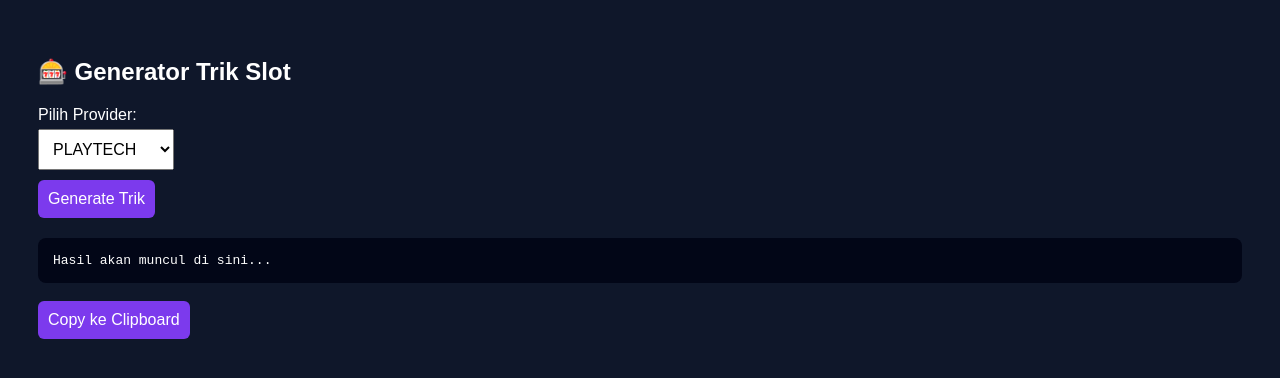
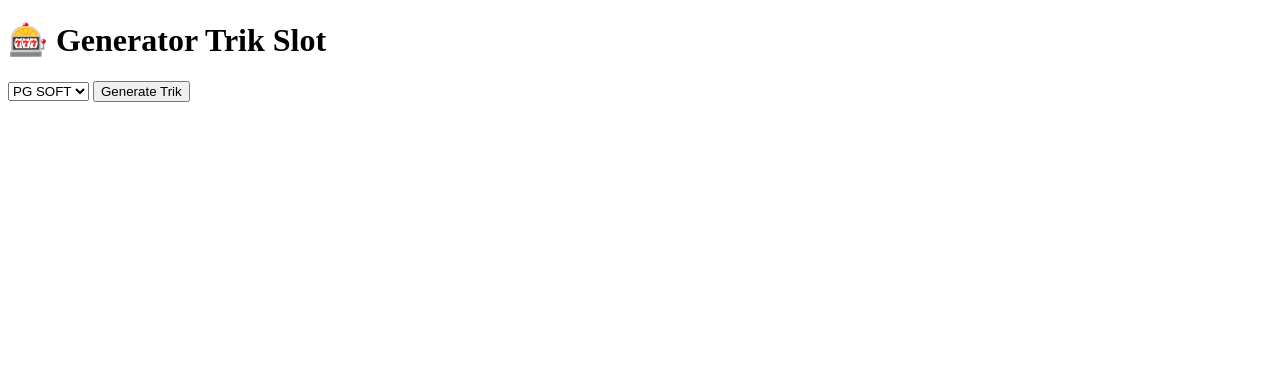
Before and after one commit to celdelta/game-railway, a website: page public/index.html in a window 1280 px wide. Drawn offline with Linux system fonts and the light colour scheme.

Commit message:
Update index.html

```diff
--- a/public/index.html
+++ b/public/index.html
@@ -3,67 +3,25 @@
 <head>
   <meta charset="UTF-8">
   <title>Generator Trik Slot</title>
-  <style>
-    body {
-      font-family: Arial;
-      background: #0f172a;
-      color: #fff;
-      padding: 30px;
-    }
-    select, button {
-      padding: 10px;
-      font-size: 16px;
-      margin: 5px 0;
-    }
-    pre {
-      background: #020617;
-      padding: 15px;
-      white-space: pre-wrap;
-      border-radius: 8px;
-      margin-top: 15px;
-    }
-    button {
-      cursor: pointer;
-      background: #7c3aed;
-      border: none;
-      color: white;
-      border-radius: 6px;
-    }
-  </style>
 </head>
 <body>
+  <h1>🎰 Generator Trik Slot</h1>
 
-<h2>🎰 Generator Trik Slot</h2>
-
-<label>Pilih Provider:</label><br>
   <select id="provider">
-  <option value="playtech">PLAYTECH</option>
-  <option value="pragmatic">PRAGMATIC</option>
     <option value="pgsoft">PG SOFT</option>
-</select><br>
+  </select>
 
   <button onclick="generate()">Generate Trik</button>
 
-<pre id="result">Hasil akan muncul di sini...</pre>
-
-<button onclick="copy()">Copy ke Clipboard</button>
+  <pre id="output"></pre>
 
   <script>
-function generate() {
+    async function generate() {
       const provider = document.getElementById("provider").value;
-  fetch(`/trik/${provider}`)
-    .then(res => res.text())
-    .then(text => {
-      document.getElementById("result").textContent = text;
-    });
-}
-
-function copy() {
-  const text = document.getElementById("result").textContent;
-  navigator.clipboard.writeText(text);
-  alert("Trik berhasil dicopy!");
+      const res = await fetch("/trik/" + provider);
+      const text = await res.text();
+      document.getElementById("output").innerText = text;
     }
   </script>
-
 </body>
 </html>
```
Lines whose indentation alone changed are shown as unchanged.
